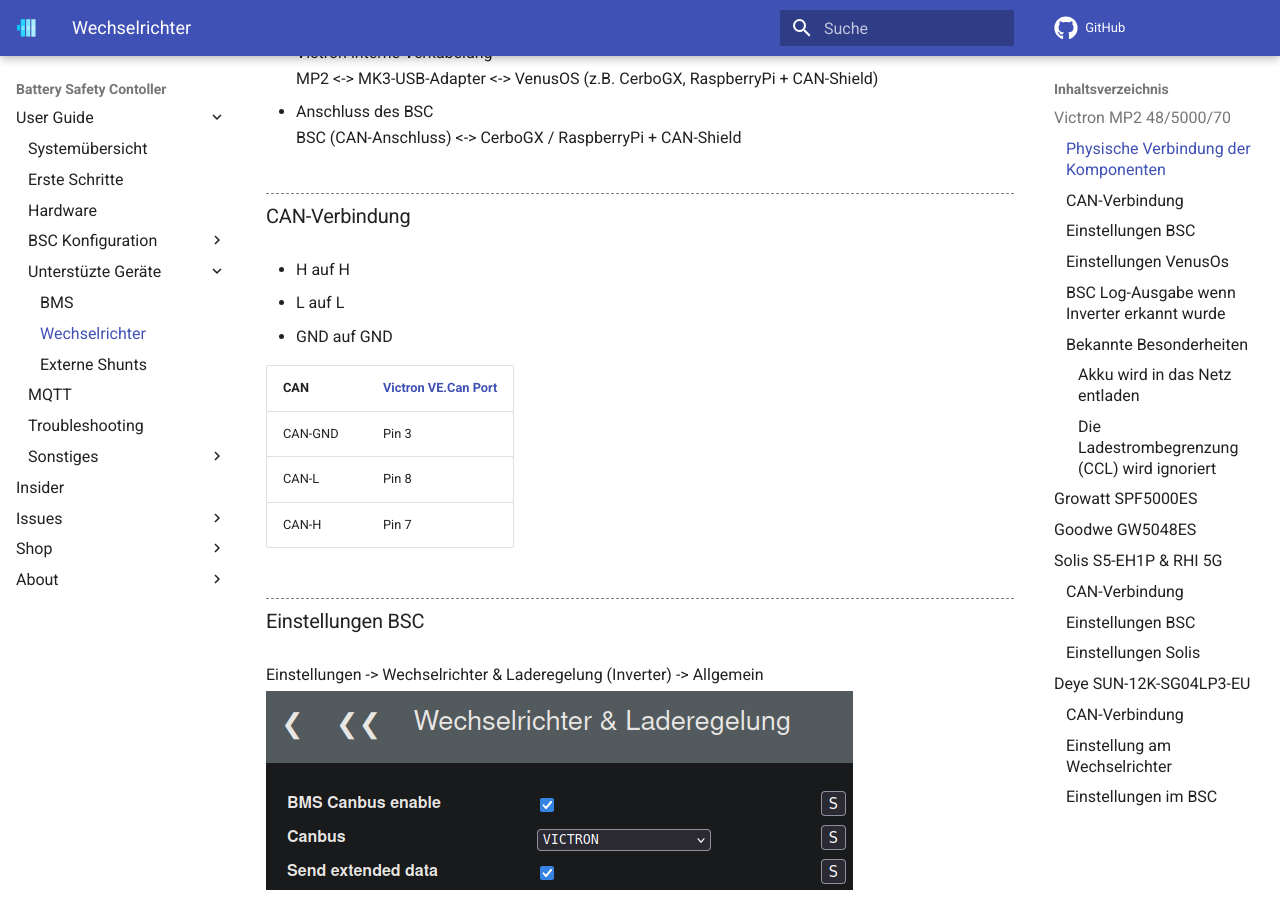
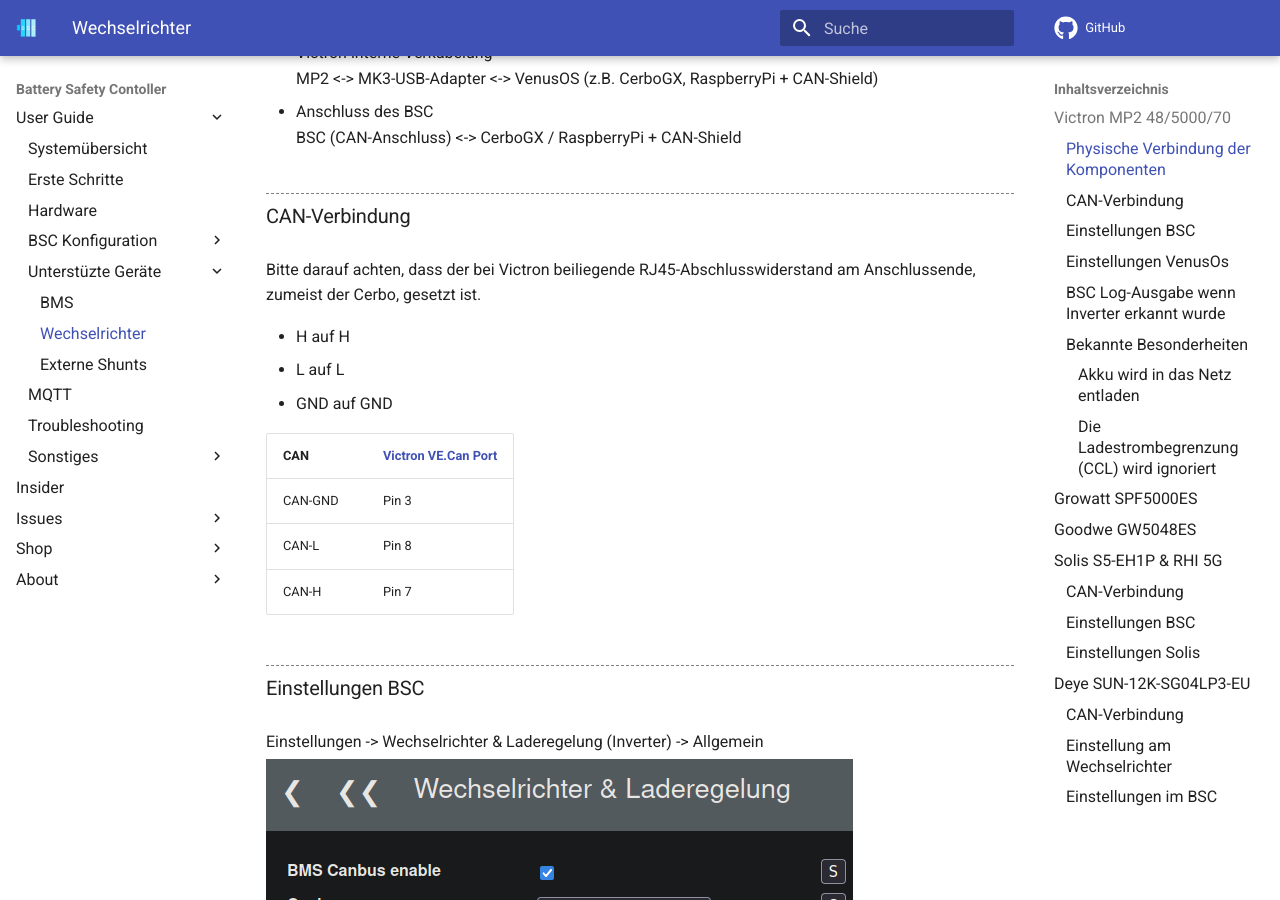
Before and after one commit to bsc-org/bsc, an MkDocs documentation site: the page built from docs/devices/wechselrichter.md, in a window 1280 px wide and 900 px high, scrolled down 310 px. Built offline with MkDocs 1.6.1 and Material for MkDocs 9.7.7, drawn with Linux system fonts in a browser that asks for light colours; comment, search, counter and statistics services are not loaded.

Commit message:
Victron Abschlusswiderstand eingefügt

```diff
--- a/docs/devices/wechselrichter.md
+++ b/docs/devices/wechselrichter.md
@@ -12,6 +12,9 @@
 BSC (CAN-Anschluss) <-> CerboGX / RaspberryPi + CAN-Shield
 
 ### CAN-Verbindung
+
+Bitte darauf achten, dass der bei Victron beiliegende RJ45-Abschlusswiderstand am Anschlussende, zumeist der Cerbo, gesetzt ist.
+
 * H auf H
 * L auf L
 * GND auf GND
```
